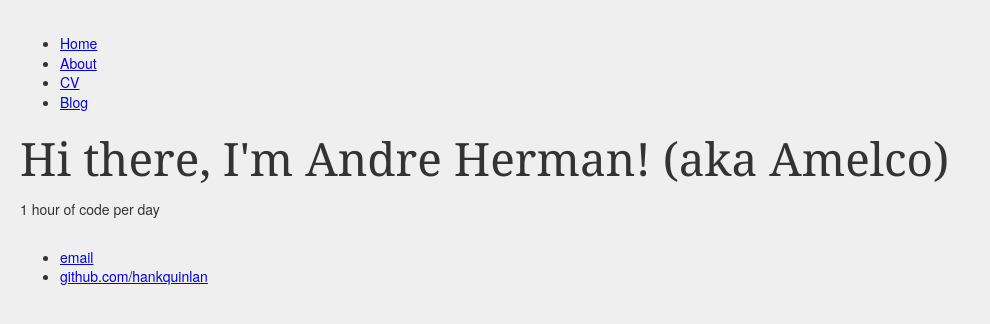
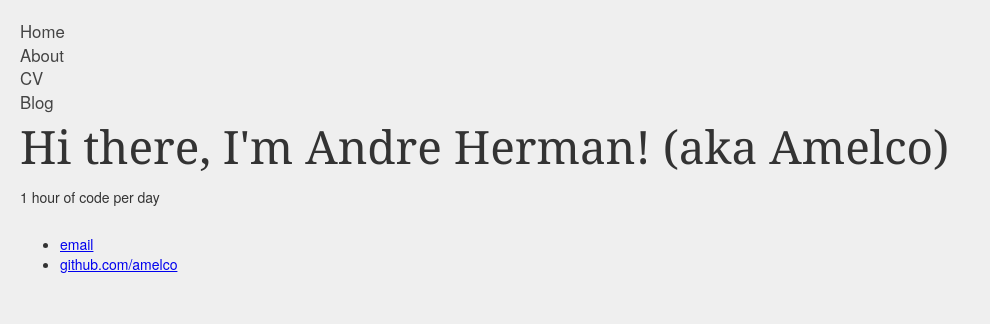
Before and after one commit to amelco/amelco.github.io, a Jekyll site: the page built from index.html, in a window 1280 px wide. Shown: the top 324 px of the page, without its empty margins (0-990 px from the left). Built offline with Jekyll 4.4.1, drawn with Linux system fonts in a browser that asks for light colours.

Commit message:
Update default.html

```diff
--- a/_layouts/default.html
+++ b/_layouts/default.html
@@ -8,7 +8,7 @@
 
 	</head>
 	<body>
-		<nav>
+		<nav class='mainnav'>
     		<ul>
         		<li><a href="/">Home</a></li>
 	        	<li><a href="/about">About</a></li>
@@ -22,7 +22,7 @@
 		<footer>
     		<ul>
         		<li><a href="mailto:amelco.herman@gmail.com">email</a></li>
-        		<li><a href="https://github.com/amelco">github.com/hankquinlan</a></li>
+        		<li><a href="https://github.com/amelco">github.com/amelco</a></li>
 			</ul>
 		</footer>
 	</body>
```
